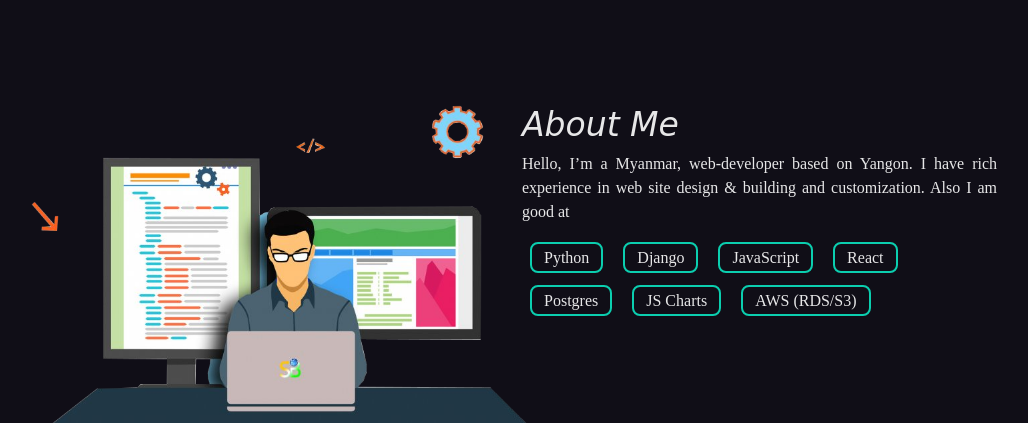
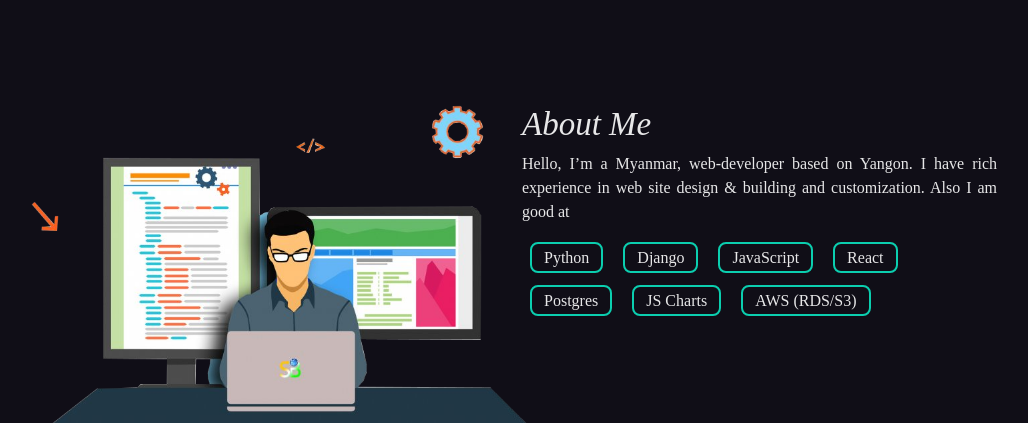
Before and after one commit to ZetXL/raven, a Django app: page / in a window 1280 px wide. Shown: the part 606-1029 px from the top of the page, without its empty margins (133-1161 px from the left). Run offline with Django 3.2, Linux system fonts and the light colour scheme; some libraries are stand-ins or nearby versions.

Commit message:
about_text font cursive changes

```diff
--- a/raven/static/css/custom.css
+++ b/raven/static/css/custom.css
@@ -32,9 +32,6 @@ html {
     height:460px;
 }
 
-.about_text{
-    font-family: cursive;
-}
 
 .about_para{
     text-align: justify;
```
